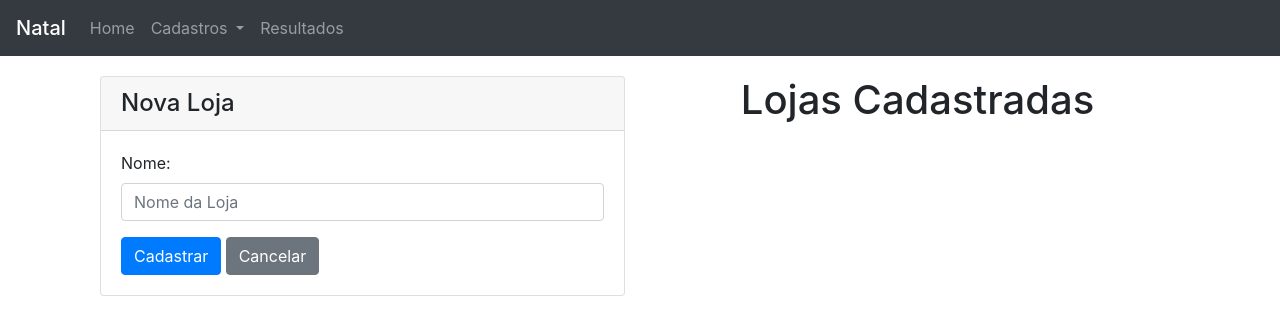
After one commit to higorgustavo/natal-avaliacoes, a Django app: page /loja/ in a window 1280 px wide. The commit adds this page. Shown: the top 335 px of the page. Run offline with Django 3.2, Linux system fonts and the light colour scheme; data that the repository does not hold is empty; some libraries are stand-ins or nearby versions.

Commit message:
Navbar corrigido e CRUD de Loja

```diff
--- /dev/null
+++ b/avaliacoes/forms.py
@@ -0,0 +1,48 @@
+from django import forms
+from .models import Loja, Pergunta, Alternativa
+
+
+class LojaForm(forms.ModelForm):
+    class Meta:
+        model = Loja
+        fields = '__all__'
+        widgets = {
+            'nome': forms.TextInput(attrs={
+                'class': 'form-control',
+                'placeholder': 'Nome da Loja'
+            })
+        }
+
+
+class PerguntaForm(forms.ModelForm):
+    class Meta:
+        model = Pergunta
+        fields = {'loja', 'pergunta_texto', 'isAtivo'}
+        widgets = {
+            'loja': forms.Select(attrs={
+                'class': 'form-control'
+            }),
+            'pergunta_texto': forms.Textarea(attrs={
+                'class': 'form-control',
+                'row': '3'
+            }),
+            'isAtivo': forms.CheckboxInput(attrs={
+                'class': 'form-check-input'
+            })
+        }
+
+
+class AlternativaForm(forms.ModelForm):
+    class Meta:
+        model = Alternativa
+        fields = '__all__'
+        widgets = {
+            'nome_alternativa': forms.TextInput(attrs={
+                'class': 'form-control',
+                'placeholder': 'Digite a pergunta'
+            }),
+            'emoji': forms.TextInput(attrs={
+                'class': 'form-control',
+                'placeholder': 'Cole o emoji'
+            })
+        }
--- /dev/null
+++ b/avaliacoes/templates/cadastros/loja_form.html
@@ -0,0 +1,41 @@
+{% extends 'base.html' %}
+
+{% block titulo %} Formulário - Loja {% endblock %}
+
+{% block navbar %}
+    {% include 'statics/components/_navbar.html' %}
+{% endblock %}
+
+{% block content %}
+    <div class="container">
+        <div class="row">
+            <div class="col-sm">
+                <div class="card lojas-cadastradas">
+                    <h4 class="card-header">Nova Loja</h4>
+                    <div class="card-body">
+                        <form method="post" enctype="multipart/form-data">
+                            {% csrf_token %}
+                            <div class="form-group">
+                                {{ form.as_p }}
+                            </div>
+                            <div class="div-button">
+                                <button type="submit" class="btn btn-primary">
+                                    Cadastrar
+                                </button>
+                                <a class="btn btn-secondary" href="{% url 'listar_lojas' %}">
+                                    Cancelar
+                                </a>
+                            </div>
+                        </form>
+                    </div>
+                </div>
+            </div>
+            <div class="col-sm">
+                <h1 class="lojas-cadastradas">Lojas Cadastradas</h1>
+                {% for loja in lojas %}
+                    <h4>{{ loja.nome }}</h4>
+                {% endfor %}
+            </div>
+        </div>
+    </div>
+{% endblock %}
--- a/avaliacoes/templates/index.html
+++ b/avaliacoes/templates/pesquisa/index.html
@@ -7,7 +7,7 @@
 {% endblock %}
 
 {% block content %}
-    <h1 class="titulo">LOJAS</h1>
+    <h1 class="titulo">Lojas</h1>
     {% for loja in lojas %}
         <a href="{% url 'listar_perguntas' loja.id %}">
             <h3>{{ loja.nome }}</h3><br>
--- a/avaliacoes/urls.py
+++ b/avaliacoes/urls.py
@@ -5,5 +5,8 @@ urlpatterns = [
     path('', listar_lojas, name='listar_lojas'),
     path('perguntas/<int:id>/', listar_perguntas, name='listar_perguntas'),
     path('pesquisa-loja/<int:id>/', listar_alternativas, name='listar_alternativas'),
-    path('voto/<int:id>/', votar, name='votar')
+    path('voto/<int:id>/', votar, name='votar'),
+
+    # CRUD
+    path('loja/', cadastrar_loja, name='cadastrar_loja'),
 ]
--- a/avaliacoes/views.py
+++ b/avaliacoes/views.py
@@ -1,5 +1,6 @@
 from django.shortcuts import render, redirect
 from .models import Loja, Pergunta, Alternativa, Voto
+from .forms import LojaForm, PerguntaForm, AlternativaForm
 from datetime import date
 from django.contrib import messages
 
@@ -9,7 +10,7 @@ def listar_lojas(request):
     context = {
         'lojas': lojas
     }
-    return render(request, 'index.html', context)
+    return render(request, 'pesquisa/index.html', context)
 
 
 def listar_perguntas(request, id):
@@ -19,7 +20,7 @@ def listar_perguntas(request, id):
         'loja': loja,
         'perguntas': perguntas
     }
-    return render(request, 'perguntas.html', context)
+    return render(request, 'pesquisa/perguntas.html', context)
 
 
 def listar_alternativas(request, id):
@@ -29,7 +30,7 @@ def listar_alternativas(request, id):
         'pergunta': pergunta,
         'alternativas': alternativas
     }
-    return render(request, 'alternativas.html', context)
+    return render(request, 'pesquisa/alternativas.html', context)
 
 
 def votar(request, id):
@@ -44,3 +45,30 @@ def votar(request, id):
 
     messages.success(request, 'Obrigado por colaborar!')
     return redirect('/pesquisa-loja/'+str(alternativa.pergunta_id))
+
+
+# Cadastros
+
+def cadastrar_loja(request):
+    lojas = Loja.objects.all()
+    if request.method == "GET":
+        form = LojaForm()
+        context = {
+            'lojas': lojas,
+            'form': form
+        }
+        return render(request, 'cadastros/loja_form.html', context)
+
+    elif request.method == "POST":
+        form = LojaForm(request.POST)
+        if form.is_valid():
+            loja = form.save(commit=False)
+            form.save()
+            messages.success(request, 'Loja cadastrada com Sucesso!')
+            return redirect('cadastrar_loja')
+
+        else:
+            context = {
+                'form': form
+            }
+            return render(request, 'cadastros/loja_form.html', context)
--- a/templates/statics/components/_navbar.html
+++ b/templates/statics/components/_navbar.html
@@ -1,13 +1,28 @@
 <nav class="navbar navbar-expand-lg navbar navbar-dark bg-dark">
-  <a class="navbar-brand" href="{% url 'listar_lojas' %}">Natal</a>
-  <button class="navbar-toggler" type="button" data-toggle="collapse" data-target="#navbarNavAltMarkup" aria-controls="navbarNavAltMarkup" aria-expanded="false" aria-label="Toggle navigation">
+  <a class="navbar-brand mb-0 h1" href="{% url 'listar_lojas' %}">Natal</a>
+  <button class="navbar-toggler" type="button" data-toggle="collapse" data-target="#navbarSupportedContent" aria-controls="navbarSupportedContent" aria-expanded="false" aria-label="Toggle navigation">
     <span class="navbar-toggler-icon"></span>
   </button>
-  <div class="collapse navbar-collapse" id="navbarNavAltMarkup">
-    <div class="navbar-nav">
-      <a class="nav-item nav-link" href="{% url 'listar_lojas' %}">Home</a>
-      <a class="nav-item nav-link" href="#">Cadastros</a>
-      <a class="nav-item nav-link" href="#">Resultados</a>
-    </div>
+
+  <div class="collapse navbar-collapse" id="navbarSupportedContent">
+    <ul class="navbar-nav mr-auto">
+      <li class="nav-item">
+        <a class="nav-item nav-link" href="{% url 'listar_lojas' %}">Home</a>
+      </li>
+      <li class="nav-item dropdown">
+        <a class="nav-link dropdown-toggle" href="#" id="navbarDropdown" role="button" data-toggle="dropdown" aria-haspopup="true" aria-expanded="false">
+          Cadastros
+        </a>
+        <div class="dropdown-menu" aria-labelledby="navbarDropdown">
+          <a class="dropdown-item" href="{% url 'cadastrar_loja' %}">Loja</a>
+          <a class="dropdown-item" href="#">Another action</a>
+          <div class="dropdown-divider"></div>
+          <a class="dropdown-item" href="#">Something else here</a>
+        </div>
+      </li>
+      <li class="nav-item">
+        <a class="nav-item nav-link" href="#">Resultados</a>
+      </li>
+    </ul>
   </div>
 </nav>
--- a/templates/statics/css/style.css
+++ b/templates/statics/css/style.css
@@ -54,3 +54,8 @@ a.link-voto:link {
     text-decoration: none;
     color: #000000;
 }
+
+
+.lojas-cadastradas {
+    margin: 20px auto;
+}
```
Also changed, not shown: avaliacoes/templates/pesquisa/alternativas.html (renamed from avaliacoes/templates/alternativas.html, +4 -5 lines), avaliacoes/migrations/0001_initial.py (deleted), avaliacoes/templates/pesquisa/perguntas.html (renamed from avaliacoes/templates/perguntas.html).
